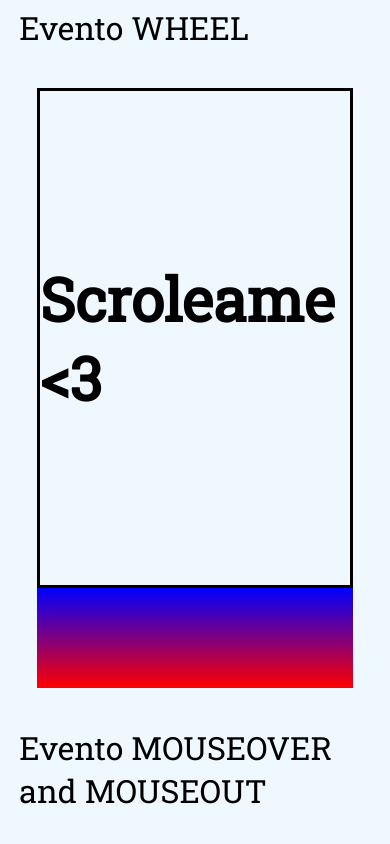
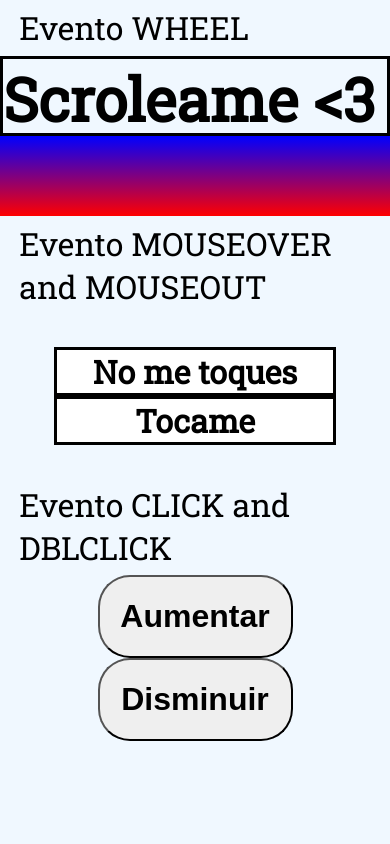
Before and after one commit to J0p3Gar099/Desarrolloweb, a plain HTML site: page lista de Eventos/index.html in a window 390 px wide. Shown: the top 844 px of the page. Drawn offline with Linux system fonts and the light colour scheme.

Commit message:
arreglando el responsive

```diff
--- a/lista de Eventos/styles.css
+++ b/lista de Eventos/styles.css
@@ -232,3 +232,20 @@ button {
   }
 
 }
+
+@media (max-width: 400px) {
+  #contenedor1,
+  #contenedor2 {
+    width: 100%;
+    display: block;
+    height: 5rem;
+  }
+  .wheelContenedor {
+    padding: 0;
+  }
+  .botons{
+    flex-direction: column;
+    height: auto;
+  }
+
+}
```
